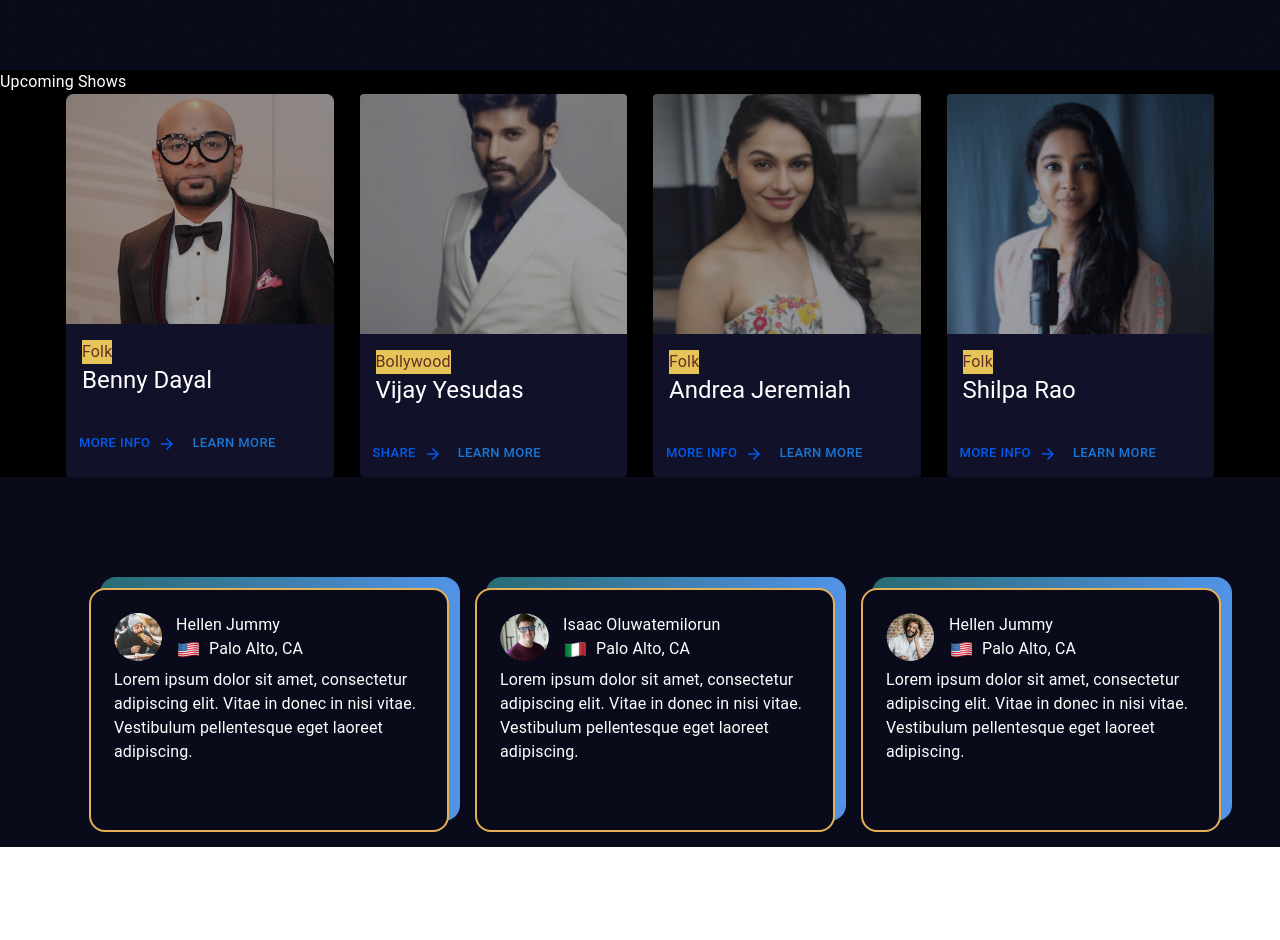
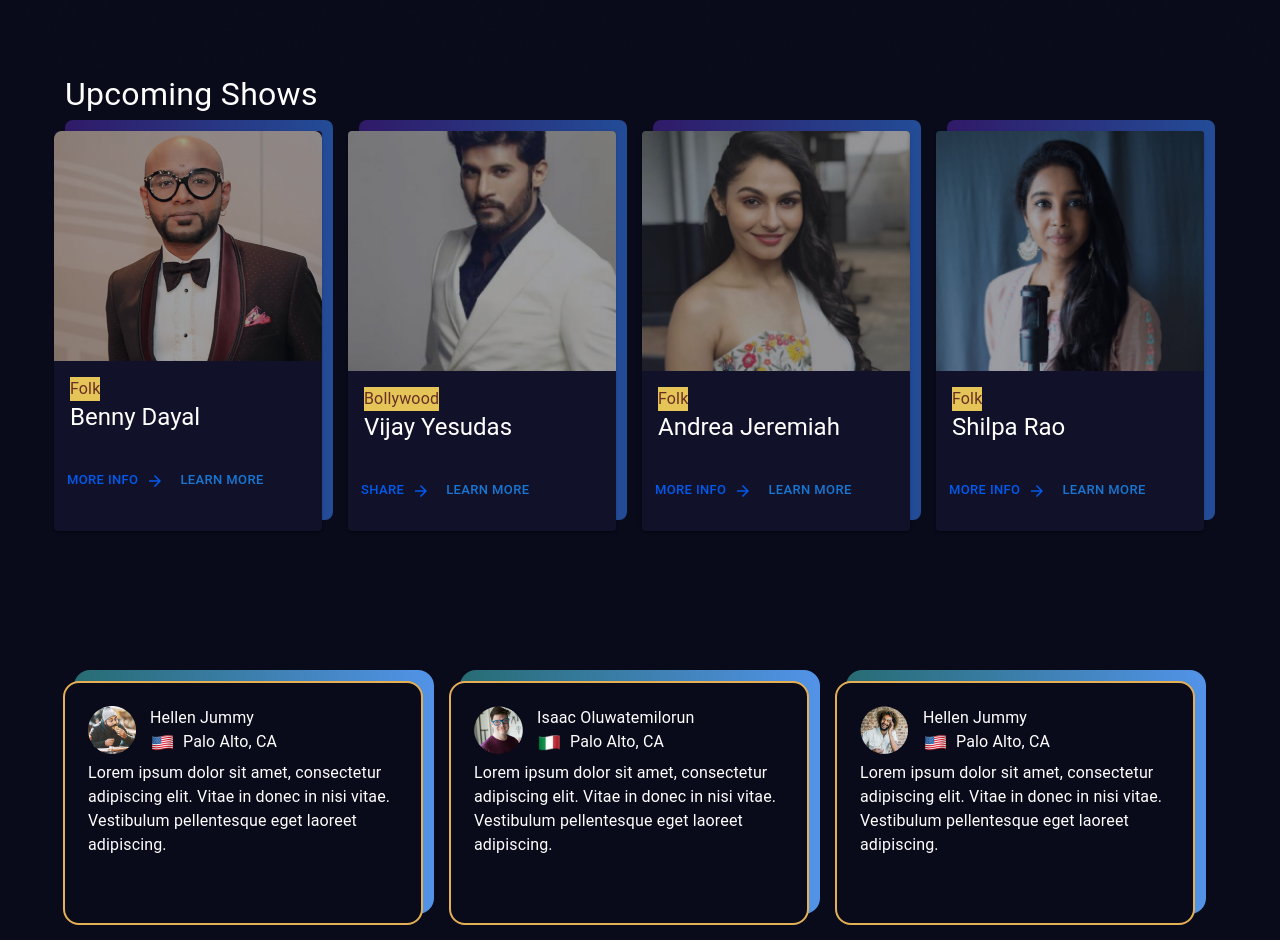
Before and after one commit to NurulIslam-EEE/Homejam, a React (Create React App) app: page / in a window 1280 px wide. Shown: the part 820-1760 px from the top of the page. Before the commit the page ends 1667 px from the top, so only its background shows below. Built offline with nearby package versions, Linux system fonts and the light colour scheme.

Commit message:
upcoming shows updated

```diff
--- a/src/components/Reviews/Reviews.js
+++ b/src/components/Reviews/Reviews.js
@@ -24,13 +24,14 @@ const Reviews = () => {
         },
         reviewContainer: {
             display: 'grid',
-            padding: '100px',
+            padding: '100px 50px',
             gridTemplateColumns: 'repeat(3,1fr)',
             gridColumnGap: '26px',
             background: '#0A0B1A',
             maxWidth: '1300px !important',
 
-            overflow: 'scroll',
+            overflowX: 'scroll',
+            overflowY: 'hidden',
             '&::-webkit-scrollbar': {
                 display: 'none'
             }
@@ -54,7 +55,7 @@ const Reviews = () => {
             height: '244px',
             background: '#0A0B1A',
             color: '#FFFFFF',
-            boxShadow: '-10px 20px 20px 20px linear-gradient(to right,#276C73,#5293E8)'
+
 
         }
     });
--- a/src/components/UpcomingShows/UpcomingShows.js
+++ b/src/components/UpcomingShows/UpcomingShows.js
@@ -18,32 +18,58 @@ import { makeStyles } from '@mui/styles';
 const UpcomingShows = () => {
     const theme = useTheme();
     const useStyle = makeStyles({
+        cardSection: {
+            width: '100%',
+            height: '500px',
+            background: '#0A0B1A',
+            display: 'flex',
+            justifyContent: 'center',
+        },
         cardContainer: {
+
             display: 'grid',
-            background: 'black',
+            padding: '50px',
             gridTemplateColumns: 'repeat(4,1fr)',
             gridColumnGap: '26px',
-            maxWidth: '1148px',
-            maxHeight: '480px',
-            margin: '0 auto',
+            maxWidth: '1300px',
 
-            overflow: 'scroll',
+
+            position: 'relative',
+            overflowX: 'scroll',
+            overflowY: 'hidden',
             '&::-webkit-scrollbar': {
                 display: 'none'
             }
+        },
+        showBg: {
+            background: 'linear-gradient(to right,#301A68,#234C97)',
+            position: 'relative',
+            borderRadius: '8px',
+            width: '268px',
+            height: '400px'
+        },
+        showCard: {
+            position: 'absolute',
+            top: '11px',
+            right: '11px',
+            width: '268px',
+            background: '#111229 !important',
+            height: '400px',
+            borderRadius: '8px',
+
         }
+
     })
     const {
-        cardContainer
+        cardContainer, cardSection, showBg, showCard
     } = useStyle();
     return (
-        <Box sx={{ background: 'black', width: '100%' }}>
-            <Box >
-                <Typography sx={{ color: 'white' }}>
-                    Upcoming Shows
-                </Typography>
-                <Box className={cardContainer}>
-                    <Card sx={{ maxWidth: 268, background: '#111229' }}>
+
+        <Box className={cardSection}>
+
+            <Box className={cardContainer}>
+                <Box className={showBg}>
+                    <Card className={showCard}>
                         <CardMedia
                             component="img"
                             alt="green iguana"
@@ -64,8 +90,9 @@ const UpcomingShows = () => {
                             <Button size="small">Learn More</Button>
                         </CardActions>
                     </Card>
-
-                    <Card sx={{ maxWidth: 268, background: '#111229' }}>
+                </Box>
+                <Box className={showBg}>
+                    <Card className={showCard}>
                         <CardMedia
                             component="img"
                             alt="green iguana"
@@ -86,8 +113,9 @@ const UpcomingShows = () => {
                             <Button size="small">Learn More</Button>
                         </CardActions>
                     </Card>
-
-                    <Card sx={{ maxWidth: 268, background: '#111229' }}>
+                </Box>
+                <Box className={showBg}>
+                    <Card className={showCard}>
                         <CardMedia
                             component="img"
                             alt="green iguana"
@@ -108,8 +136,9 @@ const UpcomingShows = () => {
                             <Button size="small">Learn More</Button>
                         </CardActions>
                     </Card>
-
-                    <Card sx={{ maxWidth: 268, background: '#111229' }}>
+                </Box>
+                <Box className={showBg}>
+                    <Card className={showCard}>
                         <CardMedia
                             component="img"
                             alt="green iguana"
@@ -131,8 +160,17 @@ const UpcomingShows = () => {
                         </CardActions>
                     </Card>
                 </Box>
+
+
+
+
+
+                <Typography sx={{ color: 'white', position: 'absolute', padding: '0 50px', fontSize: '32px' }}>
+                    Upcoming Shows
+                </Typography>
             </Box>
         </Box>
+
     );
 };
 
```
